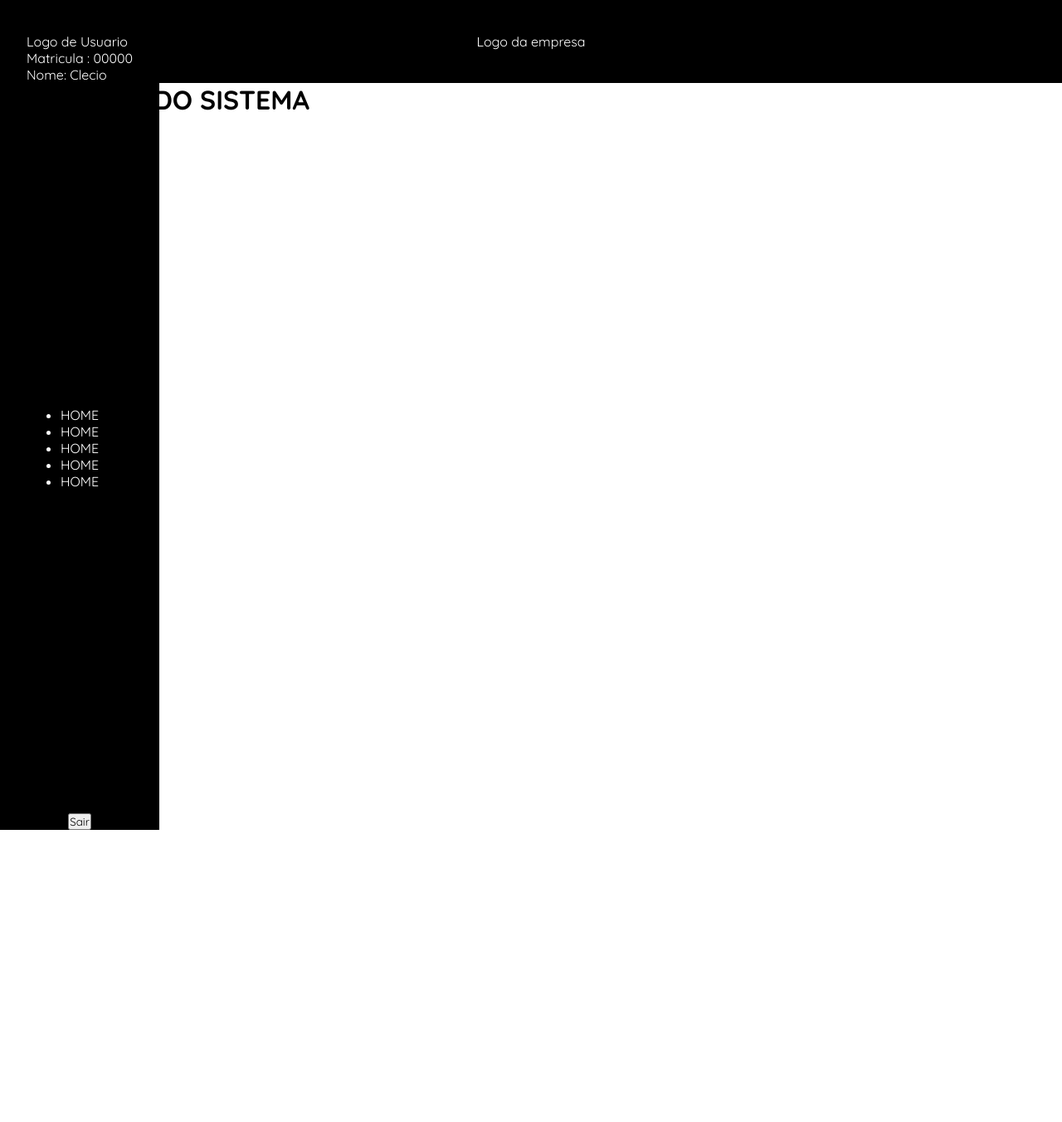
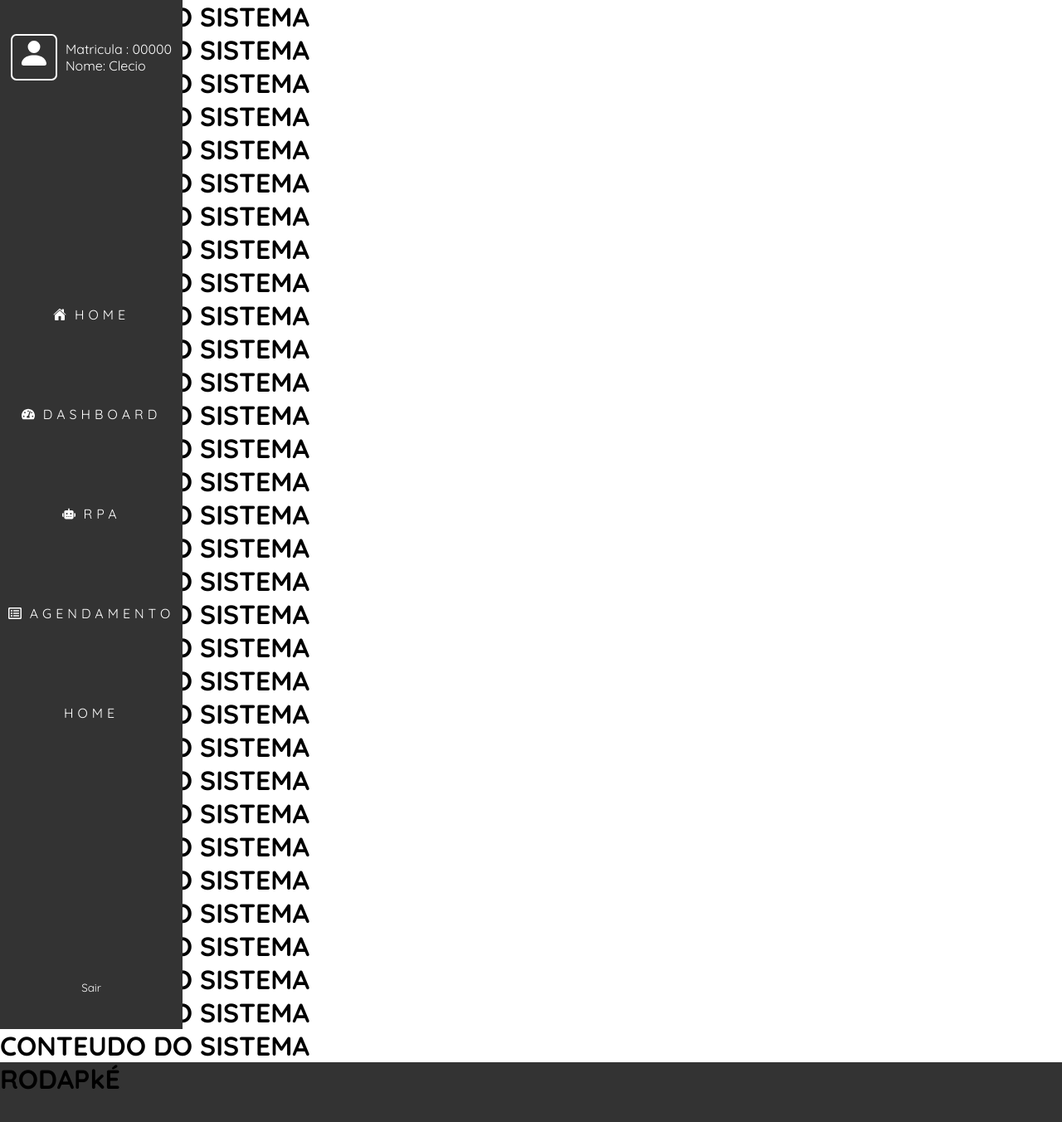
Before and after one commit to StringFunction/front_orquestrador, a React (Vite) app: page / in a window 1280 px wide. Shown: the top 1352 px of the page at 83% size. Before the commit the page ends 1000 px from the top, so only its background shows below. Built offline with nearby package versions, Linux system fonts and the light colour scheme.

Commit message:
estilizando menu vertical

```diff
--- a/package.json
+++ b/package.json
@@ -11,7 +11,8 @@
   },
   "dependencies": {
     "react": "^19.2.4",
-    "react-dom": "^19.2.4"
+    "react-dom": "^19.2.4",
+    "react-icons": "^5.6.0"
   },
   "devDependencies": {
     "@babel/core": "^7.29.0",
--- a/src/App.jsx
+++ b/src/App.jsx
@@ -9,6 +9,38 @@ function App() {
 
           <h1>CONTEUDO DO SISTEMA</h1>
 
+          <h1>CONTEUDO DO SISTEMA</h1>
+          <h1>CONTEUDO DO SISTEMA</h1>
+          <h1>CONTEUDO DO SISTEMA</h1>
+          <h1>CONTEUDO DO SISTEMA</h1>
+          <h1>CONTEUDO DO SISTEMA</h1>
+          <h1>CONTEUDO DO SISTEMA</h1>
+          <h1>CONTEUDO DO SISTEMA</h1>
+          <h1>CONTEUDO DO SISTEMA</h1>
+          <h1>CONTEUDO DO SISTEMA</h1>
+          <h1>CONTEUDO DO SISTEMA</h1>
+          <h1>CONTEUDO DO SISTEMA</h1>
+          <h1>CONTEUDO DO SISTEMA</h1>
+          <h1>CONTEUDO DO SISTEMA</h1>
+          <h1>CONTEUDO DO SISTEMA</h1>
+          <h1>CONTEUDO DO SISTEMA</h1>
+          <h1>CONTEUDO DO SISTEMA</h1>
+          <h1>CONTEUDO DO SISTEMA</h1>
+          <h1>CONTEUDO DO SISTEMA</h1>
+          <h1>CONTEUDO DO SISTEMA</h1>
+          <h1>CONTEUDO DO SISTEMA</h1>
+          <h1>CONTEUDO DO SISTEMA</h1>
+          <h1>CONTEUDO DO SISTEMA</h1>
+          <h1>CONTEUDO DO SISTEMA</h1>
+          <h1>CONTEUDO DO SISTEMA</h1>
+          <h1>CONTEUDO DO SISTEMA</h1>
+          <h1>CONTEUDO DO SISTEMA</h1>
+          <h1>CONTEUDO DO SISTEMA</h1>
+          <h1>CONTEUDO DO SISTEMA</h1>
+          <h1>CONTEUDO DO SISTEMA</h1>
+          <h1>CONTEUDO DO SISTEMA</h1>
+          <h1>CONTEUDO DO SISTEMA</h1>
+
       </Conteiner>
     </>
   )
--- a/src/layout/Footer.jsx
+++ b/src/layout/Footer.jsx
@@ -1,7 +1,11 @@
+import styles from "./Footer.module.css"
 export default function footer(){
     return (
         <>
-        <h1>RODAPkÉ</h1>
+        <div className={styles.footer}>
+            <h1>RODAPkÉ</h1>
+
+        </div>
         </>
     )
 }
--- a/src/layout/Footer.module.css
+++ b/src/layout/Footer.module.css
@@ -0,0 +1,6 @@
+.footer{
+    position: absolute;
+    width: 100%;
+    height: 120px;
+    background: rgb(51, 51, 51);
+}
--- a/src/layout/Header.jsx
+++ b/src/layout/Header.jsx
@@ -1,4 +1,9 @@
 import styles from "./Header.module.css"
+import { BsFillPersonFill } from "react-icons/bs";
+import { FaTachometerAlt } from "react-icons/fa";
+import { IoHome } from "react-icons/io5";
+import { FaRobot } from "react-icons/fa6";
+import { FaRegListAlt } from "react-icons/fa";
 
 
 
@@ -7,26 +12,33 @@ export default function header(){
     return (
         <>
             <nav>
-                    <div id="horizontal" className={styles.horizontal}>
+                    {/* <div id="horizontal" className={styles.horizontal}>
                         <div id="Logo">Logo da empresa</div>
-                    </div>
+                    </div> */}
                     <div id="vertical" className={styles.Vertical}>
-                        <div>
-                            <p>Logo de Usuario</p>
-                            <p>Matricula : 00000</p>
-                            <p>Nome: Clecio</p>
+                        <div className={styles.usuario}>
+                            <div className={styles.logo_usuario}>
+                                <p className={styles.logo}>{<BsFillPersonFill />}</p>
+                            </div>
+                            <div>
+                                <p>Matricula : 00000</p>
+                                <p>Nome: Clecio</p>
+                            </div>
+
                         </div>
 
-                        <div>
-                            <ul>
-                                <li>HOME</li>
-                                <li>HOME</li>
-                                <li>HOME</li>
-                                <li>HOME</li>
-                                <li>HOME</li>
+                        <div className={styles.menu_pai}>
+                            <ul className={styles.lista_itens}>
+                                <li className={styles.item}><IoHome />HOME</li>
+                                <li className={styles.item}><FaTachometerAlt />DASHBOARD</li>
+                                <li className={styles.item}><FaRobot /> RPA</li>
+                                <li className={styles.item}><FaRegListAlt /> AGENDAMENTO</li>
+                                <li className={styles.item}>HOME</li>
                             </ul>
                         </div>
-                        <div><button>Sair</button></div>
+                        <div className={styles.card_btn_sair}>
+                            <button className={styles.btn_sair}>Sair</button>
+                        </div>
 
 
 
--- a/src/layout/Header.module.css
+++ b/src/layout/Header.module.css
@@ -1,7 +1,7 @@
 .Vertical{
-    background: black;
-    width: 15%;
-    height: 120vh;
+    background: rgb(51, 51, 51);
+    width: 220px;
+    height: 150VH;
     top: 0;
     display: flex;
     position: absolute;
@@ -18,16 +18,99 @@
 }
 
 .horizontal{
-    background: black;
+    background: rgb(31, 30, 30);
     width: 100%;
     height: 100px;
     display: flex;
     justify-content: center;
     align-items: center;
-    color: white;
+    color: rgb(253, 249, 249);
     position: relative;
 
 }
-.logo_empresa{
+.usuario{
+    display: flex;
+    justify-items: center;
+    align-items: center;
+    gap: 10px;
+    padding: 1px;
+}
+.logo_usuario {
+    display: flex;
+    flex-direction: column;
+    justify-content: center;
+    align-items: center;
+    border: 2px solid;
+    border-color: white;
+    border-radius: 12%;
+    width: 50px;
+    height: 50px;
+    padding: 1px;
+
+
+
 
 }
+.logo{
+   font-size: 40px;
+
+}
+.menu_pai{
+    position: relative;
+
+    width: 100%;
+    height: 600px;
+    display: flex;
+    flex-direction: column;
+    justify-content: center;
+    align-items: center;
+
+}
+.lista_itens{
+    width: 100%;
+    height: 100%;
+    display: flex;
+    list-style: none;
+    flex-direction: column;
+    justify-content: space-around;
+    align-items: center;
+
+}
+.item{
+    display: flex;
+    justify-content: center;
+    width: 100%;
+    height: 100%;
+    align-items: center;
+    gap: 10px;
+    letter-spacing: 5px;
+
+
+}
+.item:hover{
+    cursor: pointer;
+    background: rgb(70, 70, 70);
+}
+.card_btn_sair{
+    width: 100%;
+
+    height: 100px;
+    display: flex;
+    justify-content: center;
+    align-items: center;
+}
+.btn_sair{
+    width: 100%;
+    border: none;
+    background: none;
+    height: 100px;
+    display: flex;
+    justify-content: center;
+    align-items: center;
+    color: white;
+    justify-content: space-around;
+}
+.btn_sair:hover{
+    cursor: pointer;
+    background: rgb(70, 70, 70);
+}
```
Also changed, not shown: 1 other file (tests, documents, lock files or other folders).
